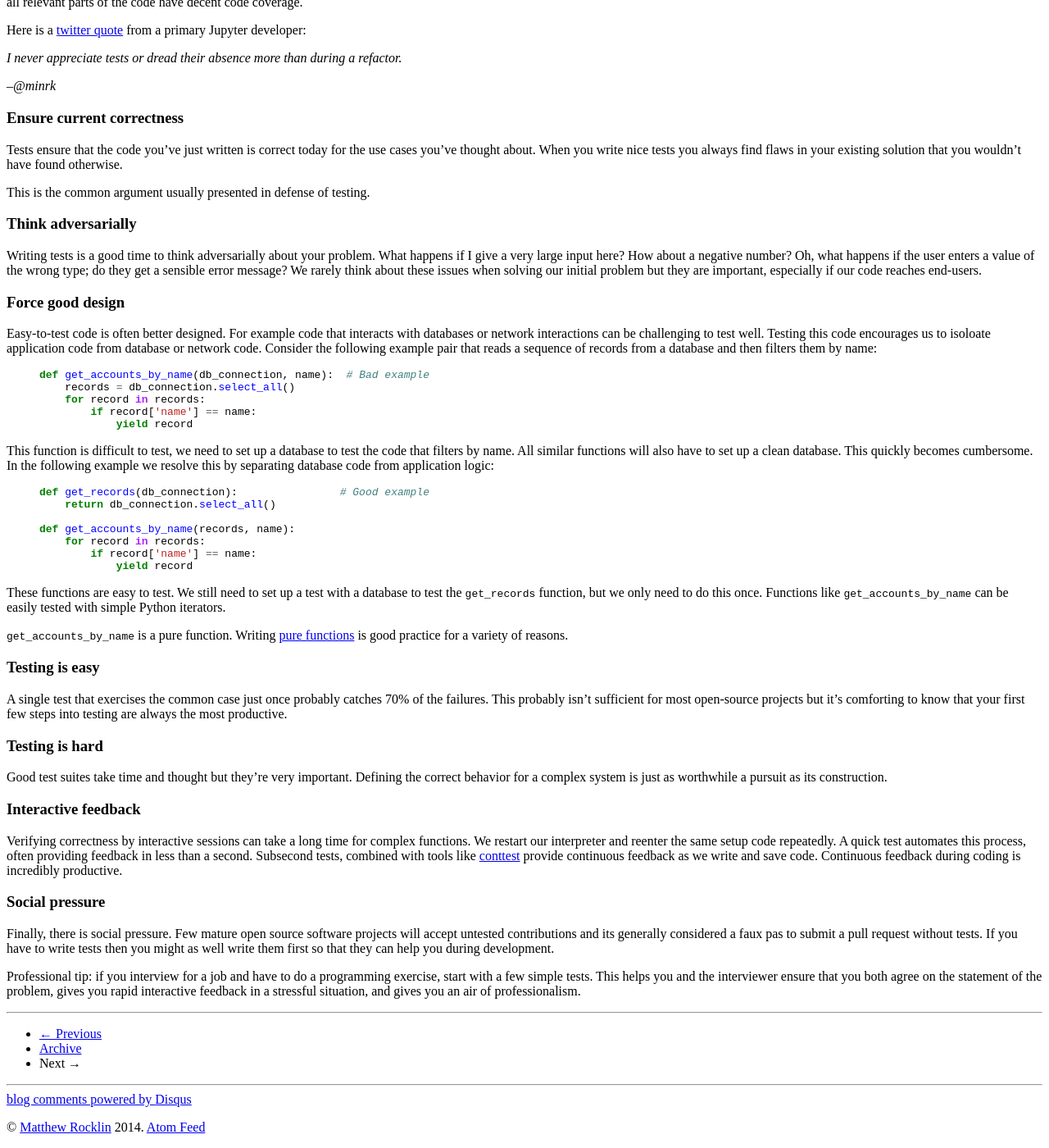
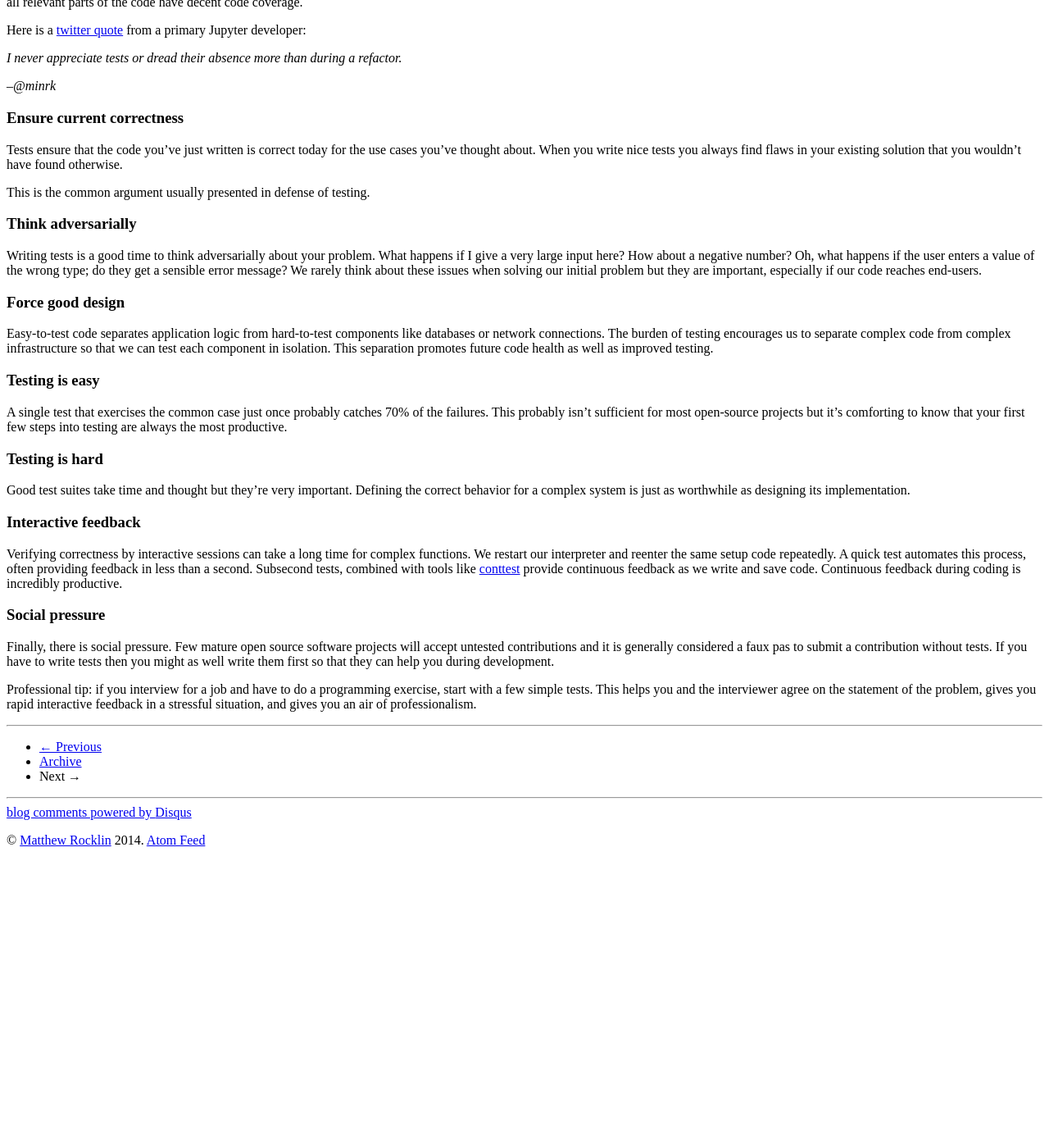
Before and after one commit to besyskymnbk/blog, a Jekyll site: the page built from _posts/work/2016-01-31-tests.md, in a window 1280 px wide and 1400 px high, scrolled down 1150 px. Shown: the whole window at 82% size. Built offline with Jekyll 4.4.1, drawn with Linux system fonts in a browser that asks for light colours; comment, search, counter and statistics services are not loaded; after the commit the page ends 2200 px from its top, so only the background shows below that; some of the changed text lies outside the part shown.

Commit message:
edit tests

```diff
--- a/_posts/work/2016-01-31-tests.md
+++ b/_posts/work/2016-01-31-tests.md
@@ -109,43 +110,11 @@ end-users.
 
 ### Force good design
 
-Easy-to-test code is often better designed.  For example code that interacts
-with databases or network interactions can be challenging to test well.
-Testing this code encourages us to isoloate application code from database or
-network code.  Consider the following example pair that reads a sequence of
-records from a database and then filters them by name:
-
-{% highlight Python %}
-def get_accounts_by_name(db_connection, name):  # Bad example
-    records = db_connection.select_all()
-    for record in records:
-        if record['name'] == name:
-            yield record
-{% endhighlight %}
-
-This function is difficult to test, we need to set up a database to test the
-code that filters by name.  All similar functions will also have to set up a
-clean database.  This quickly becomes cumbersome.  In the following example we
-resolve this by separating database code from application logic:
-
-{% highlight Python %}
-def get_records(db_connection):                # Good example
-    return db_connection.select_all()
-
-def get_accounts_by_name(records, name):
-    for record in records:
-        if record['name'] == name:
-            yield record
-{% endhighlight %}
-
-These functions are easy to test.  We still need to set up a test with a
-database to test the `get_records` function, but we only need to do this once.
-Functions like `get_accounts_by_name` can be easily tested with simple Python
-iterators.
-
-`get_accounts_by_name` is a pure function.
-Writing [pure functions](http://toolz.readthedocs.org/en/latest/purity.html) is
-good practice for a variety of reasons.
+Easy-to-test code separates application logic from hard-to-test components like
+databases or network connections.  The burden of testing encourages us to
+separate complex code from complex infrastructure so that we can test each
+component in isolation.  This separation promotes future code health as well as
+improved testing.
 
 ### Testing is easy
 
@@ -157,8 +126,8 @@ most productive.
 ### Testing is hard
 
 Good test suites take time and thought but they're very important.  Defining
-the correct behavior for a complex system is just as worthwhile a pursuit as
-its construction.
+the correct behavior for a complex system is just as worthwhile as designing
+its implementation.
 
 ### Interactive feedback
 
@@ -173,12 +142,11 @@ productive.
 ### Social pressure
 
 Finally, there is social pressure.  Few mature open source software projects
-will accept untested contributions and its generally considered a faux pas to
-submit a pull request without tests.  If you have to write tests then you might
+will accept untested contributions and it is generally considered a faux pas to
+submit a contribution without tests.  If you have to write tests then you might
 as well write them first so that they can help you during development.
 
 Professional tip: if you interview for a job and have to do a programming
 exercise, start with a few simple tests.  This helps you and the interviewer
-ensure that you both agree on the statement of the problem, gives you rapid
-interactive feedback in a stressful situation, and gives you an air of
-professionalism.
+agree on the statement of the problem, gives you rapid interactive feedback in
+a stressful situation, and gives you an air of professionalism.
```
Also changed, not shown: other parts of _posts/work/2016-01-31-tests.md (+7 -6 lines).
